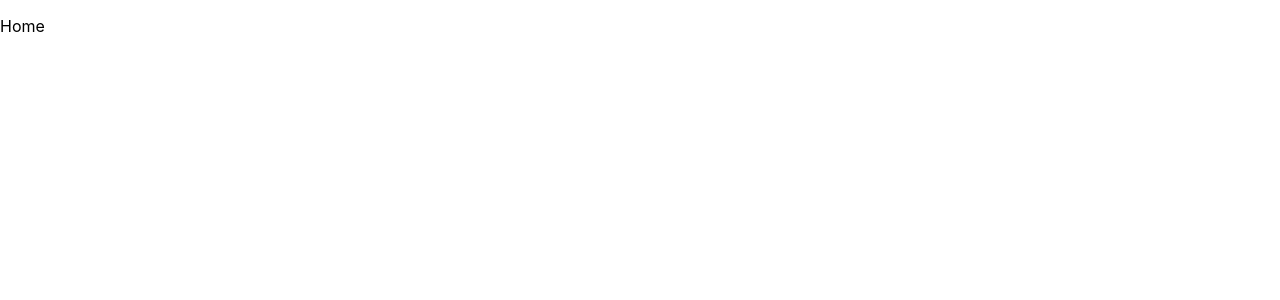
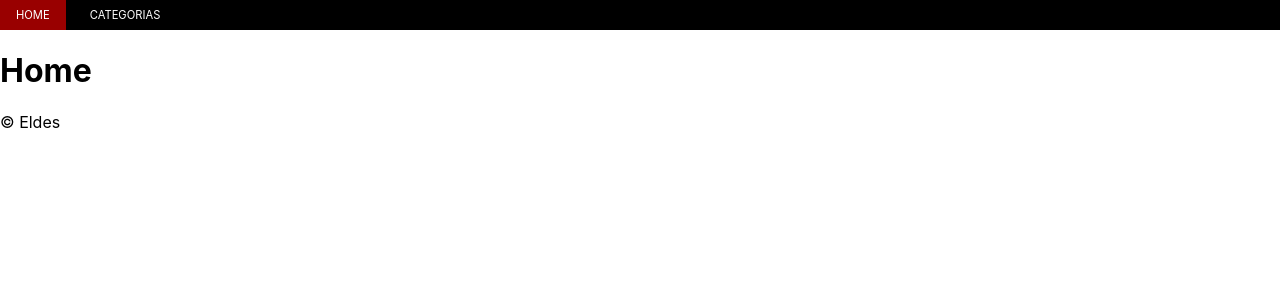
Before and after one commit to eldes/front-end-exemplo, a React (Create React App) app: page / in a window 1280 px wide. Shown: the top 300 px of the page. Built offline with nearby package versions, Linux system fonts and the light colour scheme.

Commit message:
Cria o componente Pagina

```diff
--- a/src/App.tsx
+++ b/src/App.tsx
@@ -1,12 +1,14 @@
 import { FunctionComponent } from 'react'
 import { BrowserRouter, Route, Routes } from 'react-router-dom'
 import HomePage from './pages/Home'
+import CategoriasPage from './pages/Categorias'
 
 const App: FunctionComponent = () => {
 	return (
 		<BrowserRouter>
 			<Routes>
 				<Route path='/' element={<HomePage />} />
+				<Route path='/categorias' element={<CategoriasPage />} />
 			</Routes>
 		</BrowserRouter>
 	)
--- /dev/null
+++ b/src/components/MenuPrincipal.tsx
@@ -0,0 +1,14 @@
+import { FunctionComponent } from "react"
+import { NavLink } from "react-router-dom"
+import styles from '../styles/MenuPrincipal.module.css'
+
+const MenuPrincipal: FunctionComponent = () => {
+	return (
+		<nav className={ styles.root }>
+			<NavLink to="/">Home</NavLink>
+			<NavLink to="/categorias">Categorias</NavLink>
+		</nav>
+	)
+}
+
+export default MenuPrincipal
--- /dev/null
+++ b/src/components/Pagina.tsx
@@ -0,0 +1,25 @@
+import { FunctionComponent } from "react"
+import MenuPrincipal from '../components/MenuPrincipal'
+
+type Props = {
+	titulo: string
+}
+
+const Pagina: FunctionComponent<Props> = ({ titulo, children }) => {
+	return (
+		<div>
+			<header>
+				<MenuPrincipal />
+			</header>
+			<main>
+				<h1>{ titulo }</h1>
+				{ children }
+			</main>
+			<footer>
+				&copy; Eldes
+			</footer>
+		</div>
+	)
+}
+
+export default Pagina
--- /dev/null
+++ b/src/pages/Categorias.tsx
@@ -0,0 +1,11 @@
+import { FunctionComponent } from "react";
+import Pagina from "../components/Pagina";
+
+const CategoriasPage: FunctionComponent = () => {
+	return (
+		<Pagina titulo="Categorias">
+		</Pagina>
+	)
+}
+
+export default CategoriasPage
--- a/src/pages/Home.tsx
+++ b/src/pages/Home.tsx
@@ -1,8 +1,10 @@
-import { FunctionComponent } from "react";
+import { FunctionComponent } from "react"
+import Pagina from '../components/Pagina'
 
 const HomePage: FunctionComponent = () => {
 	return (
-		<p>Home</p>
+		<Pagina titulo="Home">
+		</Pagina>
 	)
 }
 
--- /dev/null
+++ b/src/styles/MenuPrincipal.module.css
@@ -0,0 +1,18 @@
+.root {
+	display: flex;
+	justify-content: flex-start;
+	column-gap: 8px;
+	background-color: #000;
+}
+
+.root > a {
+	padding: 8px 16px;
+	color: #fff;
+	text-decoration: none;
+	text-transform: uppercase;
+	font-size: 0.7em;
+}
+
+.root > a:hover {
+	background-color: #900;
+}
```
